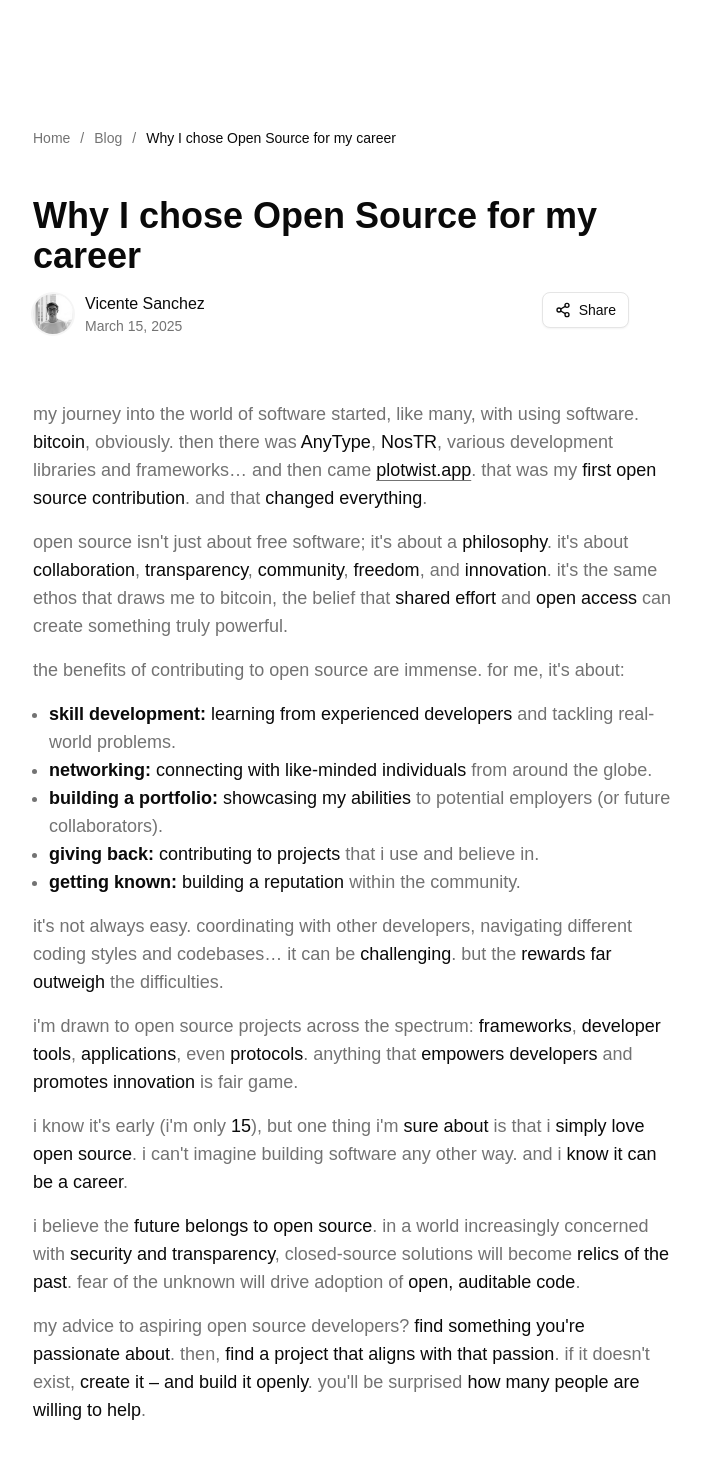
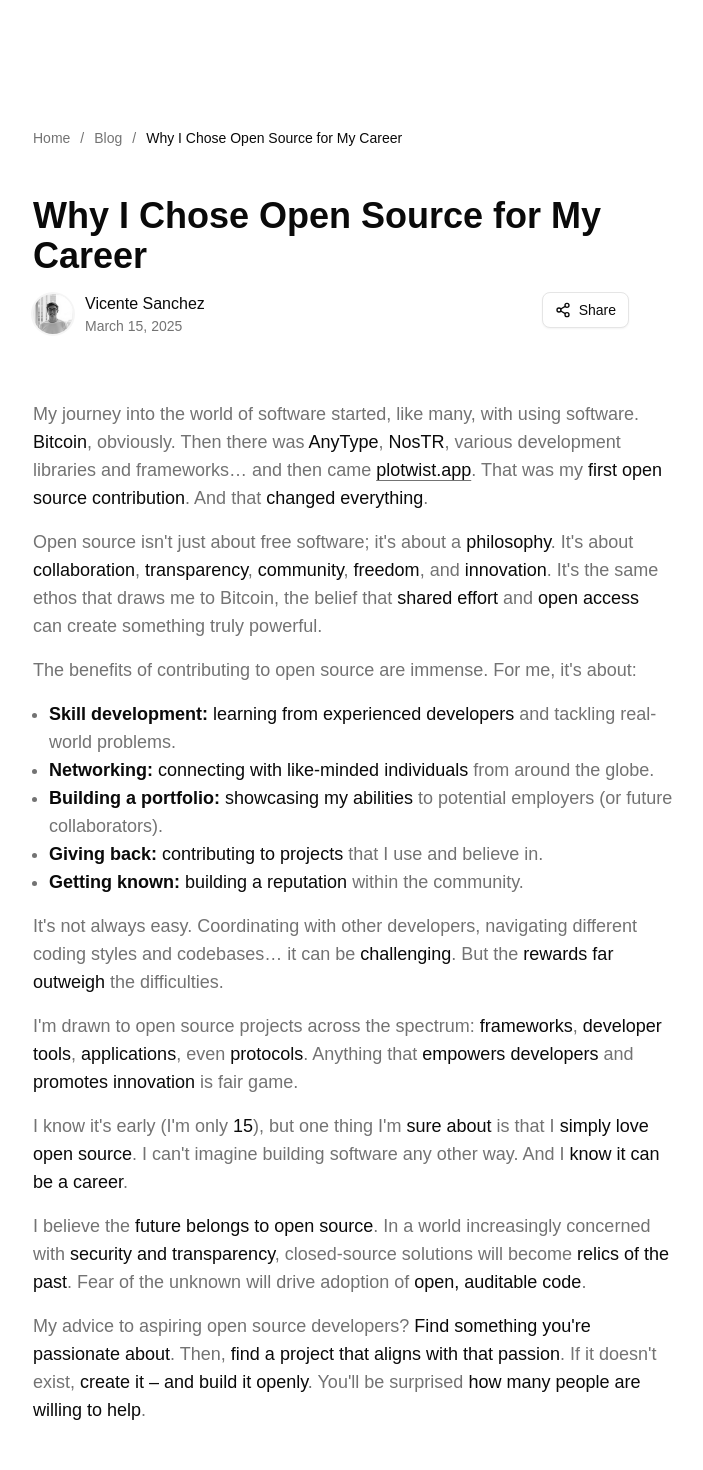
Before and after one commit to Vicentesan/vicentesan.dev, a Next.js app: page /blog/why-i-choose-open-source-for-my-career in a window 1280 px wide. Shown: the top 1470 px of the page, without its empty margins (287-990 px from the left). Built offline with nearby package versions, Linux system fonts and the light colour scheme.

Commit message:
perf: make what needed uppercased

```diff
--- a/src/app/blog/why-i-choose-open-source-for-my-career/page.tsx
+++ b/src/app/blog/why-i-choose-open-source-for-my-career/page.tsx
@@ -57,16 +57,16 @@ export default function Page() {
   return (
     <div className="mx-auto flex w-full max-w-4xl flex-col gap-6 px-4 sm:gap-8 sm:px-6 md:gap-16 md:px-8">
       <BlogHeader
-        title="Why I chose Open Source for my career"
+        title="Why I Chose Open Source for My Career"
         date="March 15, 2025"
         slug="why-i-choose-open-source-for-my-career"
       />
 
       <div className="flex flex-col gap-3 md:gap-4">
         <p className="text-muted-foreground text-sm sm:text-base md:text-lg">
-          my journey into the world of software started, like many, with using
-          software. <span className="text-foreground">bitcoin</span>, obviously.
-          then there was <span className="text-foreground">AnyType</span>,{' '}
+          My journey into the world of software started, like many, with using
+          software. <span className="text-foreground">Bitcoin</span>, obviously.
+          Then there was <span className="text-foreground">AnyType</span>,{' '}
           <span className="text-foreground">NosTR</span>, various development
           libraries and frameworks… and then came{' '}
           <Link
@@ -76,23 +76,23 @@ export default function Page() {
           >
             <span className="text-foreground">plotwist.app</span>
           </Link>
-          . that was my{' '}
+          . That was my{' '}
           <span className="text-foreground">
             first open source contribution
           </span>
-          . and that <span className="text-foreground">changed everything</span>
+          . And that <span className="text-foreground">changed everything</span>
           .
         </p>
 
         <p className="text-muted-foreground text-sm sm:text-base md:text-lg">
-          open source isn't just about free software; it's about a{' '}
-          <span className="text-foreground">philosophy</span>. it's about{' '}
+          Open source isn't just about free software; it's about a{' '}
+          <span className="text-foreground">philosophy</span>. It's about{' '}
           <span className="text-foreground">collaboration</span>,{' '}
           <span className="text-foreground">transparency</span>,{' '}
           <span className="text-foreground">community</span>,{' '}
           <span className="text-foreground">freedom</span>, and
-          <span className="text-foreground"> innovation</span>. it's the same
-          ethos that draws me to bitcoin, the belief that{' '}
+          <span className="text-foreground"> innovation</span>. It's the same
+          ethos that draws me to Bitcoin, the belief that{' '}
           <span className="text-foreground">shared effort</span> and{' '}
           <span className="text-foreground">open access</span> can create
           something truly powerful.
@@ -100,14 +100,14 @@ export default function Page() {
 
         <div className="flex flex-col gap-3 md:gap-4">
           <p className="text-muted-foreground text-sm sm:text-base md:text-lg">
-            the benefits of contributing to open source are immense. for me,
+            The benefits of contributing to open source are immense. For me,
             it's about:
           </p>
 
           <ul className="text-muted-foreground list-disc pl-4 text-sm sm:text-base md:text-lg">
             <li>
               <span className="text-foreground font-bold">
-                skill development:{' '}
+                Skill development:{' '}
               </span>
               <span className="text-foreground">
                 learning from experienced developers
@@ -115,7 +115,7 @@ export default function Page() {
               and tackling real-world problems.
             </li>
             <li>
-              <span className="text-foreground font-bold">networking: </span>
+              <span className="text-foreground font-bold">Networking: </span>
               <span className="text-foreground">
                 connecting with like-minded individuals
               </span>{' '}
@@ -123,20 +123,20 @@ export default function Page() {
             </li>
             <li>
               <span className="text-foreground font-bold">
-                building a portfolio:{' '}
+                Building a portfolio:{' '}
               </span>
               <span className="text-foreground">showcasing my abilities</span>{' '}
               to potential employers (or future collaborators).{' '}
             </li>
             <li>
-              <span className="text-foreground font-bold">giving back: </span>
+              <span className="text-foreground font-bold">Giving back: </span>
               <span className="text-foreground">
                 contributing to projects
               </span>{' '}
-              that i use and believe in.
+              that I use and believe in.
             </li>
             <li>
-              <span className="text-foreground font-bold">getting known: </span>
+              <span className="text-foreground font-bold">Getting known: </span>
               <span className="text-foreground">
                 building a reputation
               </span>{' '}
@@ -146,58 +146,58 @@ export default function Page() {
         </div>
 
         <p className="text-muted-foreground text-sm sm:text-base md:text-lg">
-          it's not always easy. coordinating with other developers, navigating
+          It's not always easy. Coordinating with other developers, navigating
           different coding styles and codebases… it can be{' '}
-          <span className="text-foreground">challenging</span>. but the
+          <span className="text-foreground">challenging</span>. But the
           <span className="text-foreground"> rewards far outweigh</span> the
           difficulties.
         </p>
 
         <p className="text-muted-foreground text-sm sm:text-base md:text-lg">
-          i'm drawn to open source projects across the spectrum:{' '}
+          I'm drawn to open source projects across the spectrum:{' '}
           <span className="text-foreground">frameworks</span>,{' '}
           <span className="text-foreground">developer tools</span>,{' '}
           <span className="text-foreground">applications</span>, even{' '}
-          <span className="text-foreground">protocols</span>. anything that{' '}
+          <span className="text-foreground">protocols</span>. Anything that{' '}
           <span className="text-foreground">empowers developers</span> and{' '}
           <span className="text-foreground">promotes innovation</span> is fair
           game.
         </p>
 
         <p className="text-muted-foreground text-sm sm:text-base md:text-lg">
-          i know it's early (i'm only{' '}
-          <span className="text-foreground">15</span>), but one thing i'm{' '}
-          <span className="text-foreground">sure about</span> is that i{' '}
-          <span className="text-foreground">simply love open source</span>. i
-          can't imagine building software any other way. and i{' '}
+          I know it's early (I'm only{' '}
+          <span className="text-foreground">15</span>), but one thing I'm{' '}
+          <span className="text-foreground">sure about</span> is that I{' '}
+          <span className="text-foreground">simply love open source</span>. I
+          can't imagine building software any other way. And I{' '}
           <span className="text-foreground">know it can be a career</span>.
         </p>
 
         <p className="text-muted-foreground text-sm sm:text-base md:text-lg">
-          i believe the{' '}
+          I believe the{' '}
           <span className="text-foreground">future belongs to open source</span>
-          . in a world increasingly concerned with{' '}
+          . In a world increasingly concerned with{' '}
           <span className="text-foreground">security and transparency</span>,
           closed-source solutions will become{' '}
-          <span className="text-foreground">relics of the past</span>. fear of
+          <span className="text-foreground">relics of the past</span>. Fear of
           the unknown will drive adoption of
           <span className="text-foreground"> open, auditable code</span>.
         </p>
 
         <p className="text-muted-foreground pb-6 text-sm sm:pb-8 sm:text-base md:pb-12 md:text-lg">
-          my advice to aspiring open source developers?{' '}
+          My advice to aspiring open source developers?{' '}
           <span className="text-foreground">
-            find something you're passionate about
+            Find something you're passionate about
           </span>
-          . then,{' '}
+          . Then,{' '}
           <span className="text-foreground">
             find a project that aligns with that passion
           </span>
-          . if it doesn't exist,{' '}
+          . If it doesn't exist,{' '}
           <span className="text-foreground">
             create it – and build it openly
           </span>
-          . you'll be surprised{' '}
+          . You'll be surprised{' '}
           <span className="text-foreground">
             how many people are willing to help
           </span>
```
